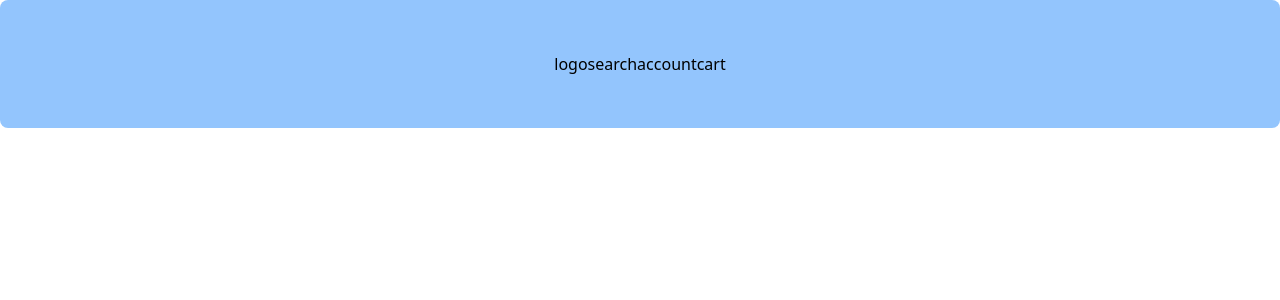
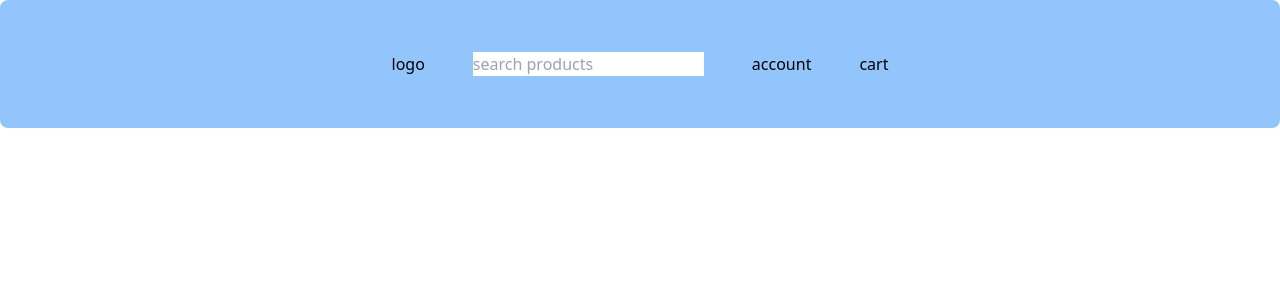
Before and after one commit to karabulut077/appone, a Next.js app: page / in a window 1280 px wide. Shown: the top 300 px of the page. Built offline with nearby package versions, Linux system fonts and the light colour scheme.

Commit message:
waiting for backend data services

```diff
--- a/src/app/page.tsx
+++ b/src/app/page.tsx
@@ -3,18 +3,14 @@
 export default function Page() {
   return (
     <main className="flex min-h-screen flex-col">
-      <div className="flex h-32 shrink-0 items-center justify-center rounded-lg bg-blue-300 p-4">
-        {/* LOGO */}
-        {/* SEARCH FİELD */}
-        {/* ACCOUNT BAR */}
-        {/* CART */}
-        <button type="submit">logo</button>
-        <button type="submit">search</button>
-        <button type="submit">account</button>
-        <button type="submit">cart</button>
+      <div className="flex flex-row space-x-12 h-32 shrink-0 items-center justify-center rounded-lg bg-blue-300 p-4">
+        { <label>logo</label> }
+        { <input type="search" placeholder="search products"/> }
+        { <button type="submit">account</button> }
+        { <button type="submit">cart</button> }
       </div>
       <div className="flex mt-4 grow flex-col gap-4 bg-white-200">
-
+        { /* fetch product datas */ }
       </div>
     </main>
   );
--- /dev/null
+++ b/src/lib/data.ts
@@ -0,0 +1,2 @@
+
+// fetch datas with rest api
```
